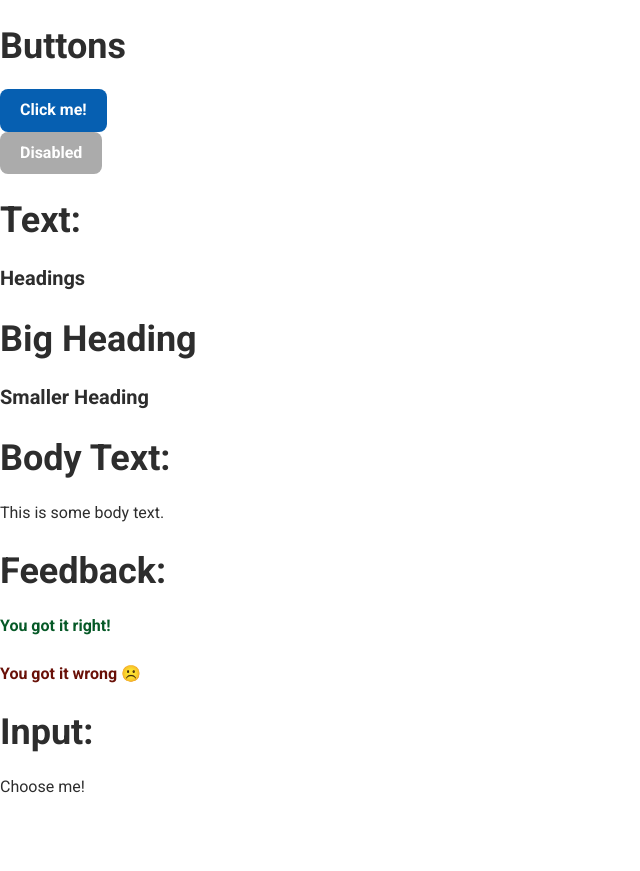
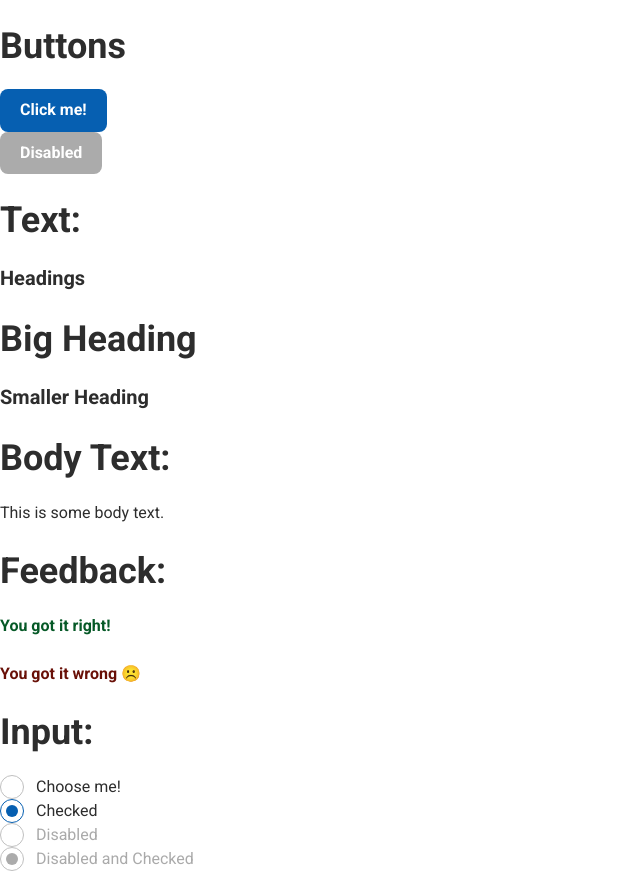
Before and after one commit to tmbritton/indeed-code, a React (Create React App) app: page /sandbox in a window 1280 px wide. Shown: the whole page, without its empty margins (0-640 px from the left). Before the commit the page ends 815 px from the top, so only its background shows below. Built offline with nearby package versions, Linux system fonts and the light colour scheme.

Commit message:
Finish up input states.

```diff
--- a/src/components/Input.tsx
+++ b/src/components/Input.tsx
@@ -1,31 +1,117 @@
+/**
+ * Creating a custom, yet accessible, input so I can better control styling.
+ * Styles based on Aria best practices example at w3.org.
+ * @see https://www.w3.org/TR/2017/WD-wai-aria-practices-1.1-20170628/examples/radio/radio-1/radio-1.html
+ */
 import { FC } from 'react';
 import theme from '../theme';
 import styled from '@emotion/styled';
 import Text from './Text';
 
+const StyledInput = styled('div')`
+  display: flex;
+  align-items: center;
+  cursor: pointer;
+  position: relative;
+  &::before {
+    display: inline-block;
+    width: 1.5rem;
+    height: 1.5rem;
+    border-radius: 100%;
+    border-width: 1px;
+    border-style: solid;
+    border-color: ${theme.colors.border};
+    transition: border-color 0.2s ease-in-out;
+    content: '';
+  }
+  &.checked {
+    &::after {
+      content: '';
+      position: absolute;
+      top: 6px;
+      left: 6px;
+      width: 0.75rem;
+      height: 0.75rem;
+      background-color: ${theme.colors.primary};
+      border-radius: 100%;
+    }
+    &.disabled {
+      &::after {
+        background-color: ${theme.colors.disabled};
+      }
+    }
+    &:not(.disabled) {
+      &::before {
+        border-color: ${theme.colors.primary};
+      }
+    }
+  }
+  &.disabled {
+    cursor: not-allowed;
+  }
+  &:hover:not(.disabled) {
+    &::before {
+      border-color: ${theme.colors.primary};
+    }
+  }
+`;
+
+const Label = styled(Text)`
+  && {
+    margin-left: 0.75rem;
+    margin-bottom: 0;
+    &.disabled {
+      color: ${theme.colors.textDisabled};
+    }
+  }
+`;
+
 interface Props {
   value: string;
   type?: 'radio' | 'checkbox';
   checked?: boolean;
+  disabled?: boolean;
   onClick: (arg0: string) => void;
 }
+
+/**
+ * Handle clicks on input.
+ * @param value
+ * @param disabled
+ * @param onClick
+ */
+const clickHandler = (
+  value: string,
+  disabled: boolean,
+  onClick: (arg0: string) => void
+): void => {
+  if (!disabled) {
+    onClick(value);
+  }
+};
 
 const Input: FC<Props> = ({
   children,
   value,
   type = 'radio',
   checked = false,
+  disabled = false,
   onClick,
 }) => {
   return (
-    <div
+    <StyledInput
       role={type}
       aria-checked={checked ? 'true' : 'false'}
       tabIndex={checked ? -1 : 0}
-      onClick={() => onClick(value)}
+      onClick={() => clickHandler(value, disabled, onClick)}
+      className={`input ${checked ? 'checked' : ''} ${
+        disabled ? 'disabled' : ''
+      }`}
     >
-      <Text>{children}</Text>
-    </div>
+      <Label className={`label ${disabled ? 'disabled' : ''}`} element="span">
+        {children}
+      </Label>
+    </StyledInput>
   );
 };
 
--- a/src/components/Text.tsx
+++ b/src/components/Text.tsx
@@ -6,6 +6,7 @@ interface Props {
   textStyle?: 'body' | 'heading' | 'heading2' | 'feedback';
   color?: 'default' | 'success' | 'failure';
   element?: 'h1' | 'h2' | 'p' | 'span';
+  className?: string;
 }
 
 const Text: FC<Props> = ({
@@ -13,6 +14,7 @@ const Text: FC<Props> = ({
   textStyle = 'body',
   color = 'default',
   element = 'p',
+  className = '',
 }) => {
   // Do the styled component here so we can dynamically define the HTML tag.
   const StyledTag = styled(element)`
@@ -54,7 +56,7 @@ const Text: FC<Props> = ({
   `;
 
   return (
-    <StyledTag className={`textStyle-${textStyle} color-${color}`}>
+    <StyledTag className={`textStyle-${textStyle} color-${color} ${className}`}>
       {children}
     </StyledTag>
   );
--- a/src/screens/Sandbox.tsx
+++ b/src/screens/Sandbox.tsx
@@ -1,4 +1,4 @@
-import React, { FC } from 'react';
+import { FC } from 'react';
 import Button from '../components/Button';
 import Text from '../components/Text';
 import Input from '../components/Input';
@@ -49,6 +49,20 @@ const Sandbox: FC<{}> = () => {
         <Input value="foo" onClick={(str) => alert(str)}>
           Choose me!
         </Input>
+        <Input value="checked" checked={true} onClick={(str) => alert(str)}>
+          Checked
+        </Input>
+        <Input value="disabled" disabled={true} onClick={(str) => alert(str)}>
+          Disabled
+        </Input>
+        <Input
+          value="disabled and checked"
+          disabled={true}
+          checked={true}
+          onClick={(str) => alert(str)}
+        >
+          Disabled and Checked
+        </Input>
       </div>
     </div>
   );
--- a/src/theme.ts
+++ b/src/theme.ts
@@ -14,6 +14,7 @@ export default {
   colors: {
     text: '#2D2D2D',
     textInverted: '#FFFFFF',
+    textDisabled: '#AAAAAA',
     primary: '#065FB1',
     primaryHover: '#2582d9',
     success: '#065927',
```
